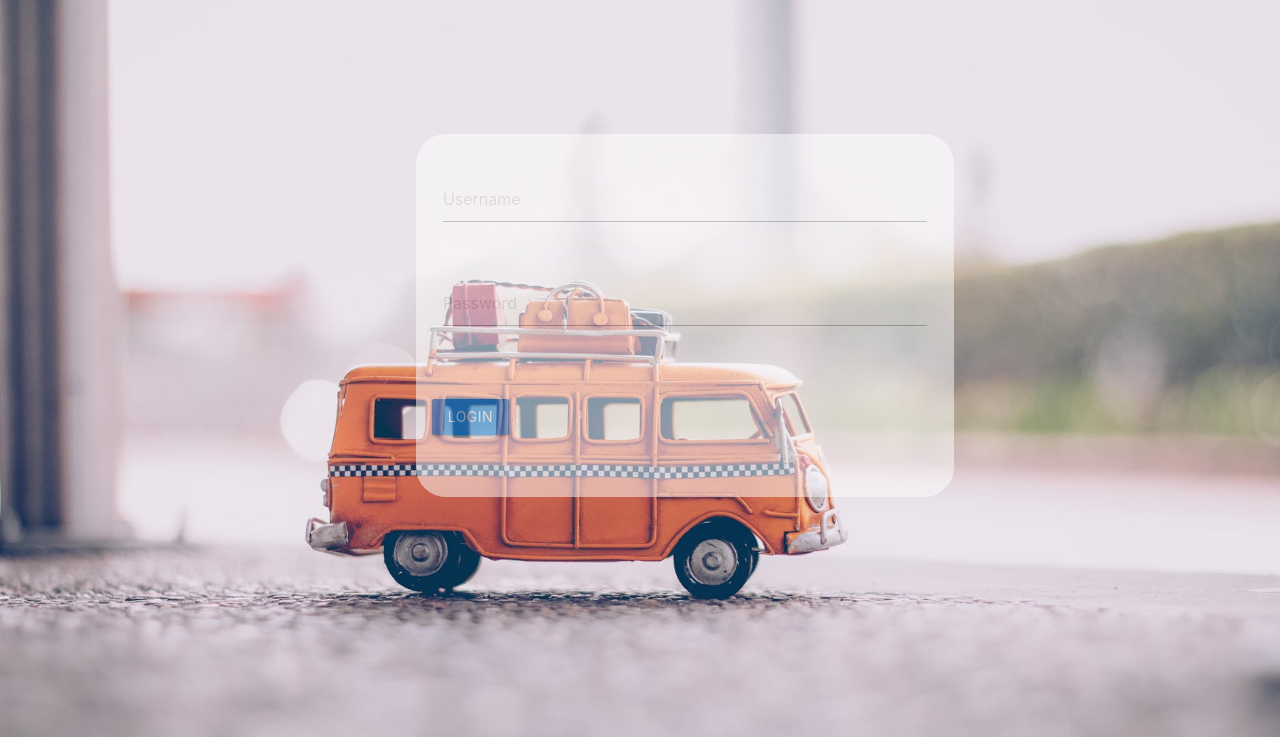
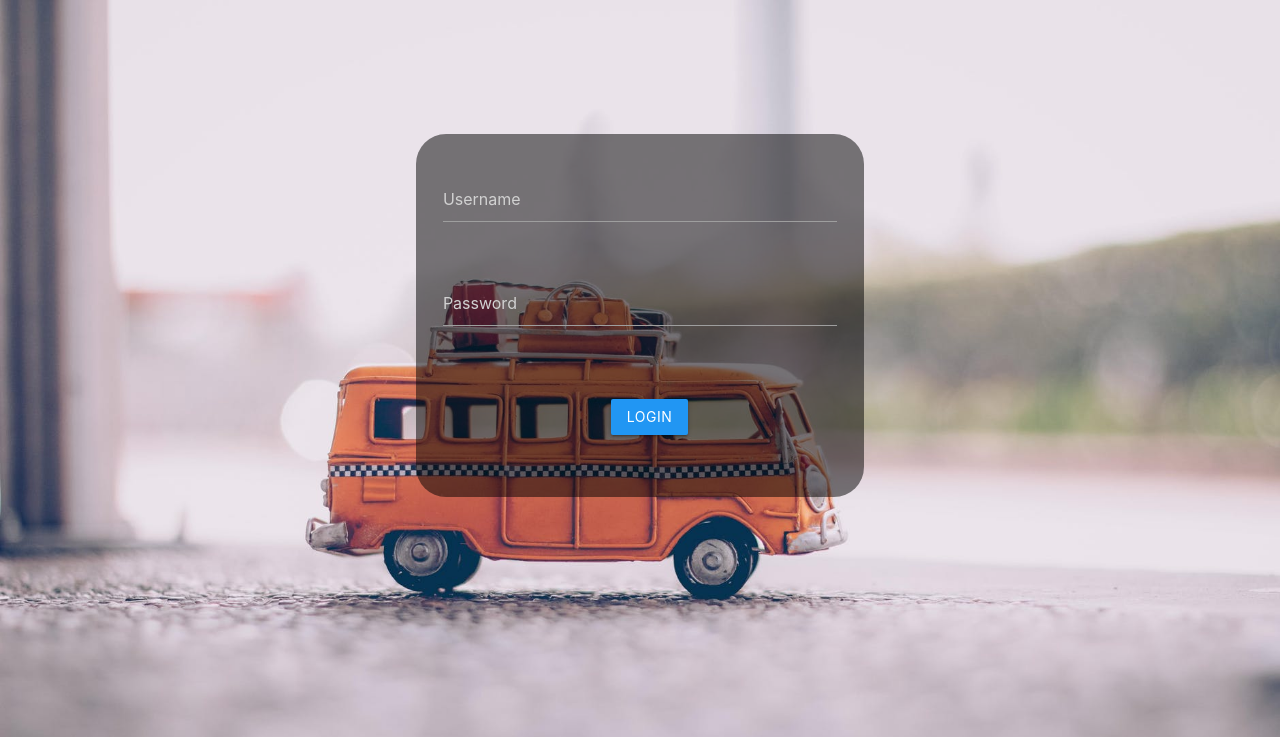
Before and after one commit to BlvkRoot/crud-rentacar, a PHP site: page / in a window 1280 px wide. Shown: the top 737 px of the page. Run offline with PHP 8.4, Linux system fonts and the light colour scheme.

Commit message:
Adicionando alterções do login form

```diff
--- a/Assets/css/bgd.css
+++ b/Assets/css/bgd.css
@@ -10,12 +10,17 @@
 	/*background: transparent;*/
 }
 
+/*LOGIN FORM*/
 form#login_form{
-	background-color: white;
+	background-color: rgba(00, 00, 00, 0.5 );
 	border-radius: 30px;
-	opacity: 0.5;
-	width: 60%;
+	/*opacity: 0.5;*/
+	width: 50%;
 	padding: 3%;
+}
+
+button#loginBtn{
+	margin-left: 43%;
 }
 
 div.right-align{
```
